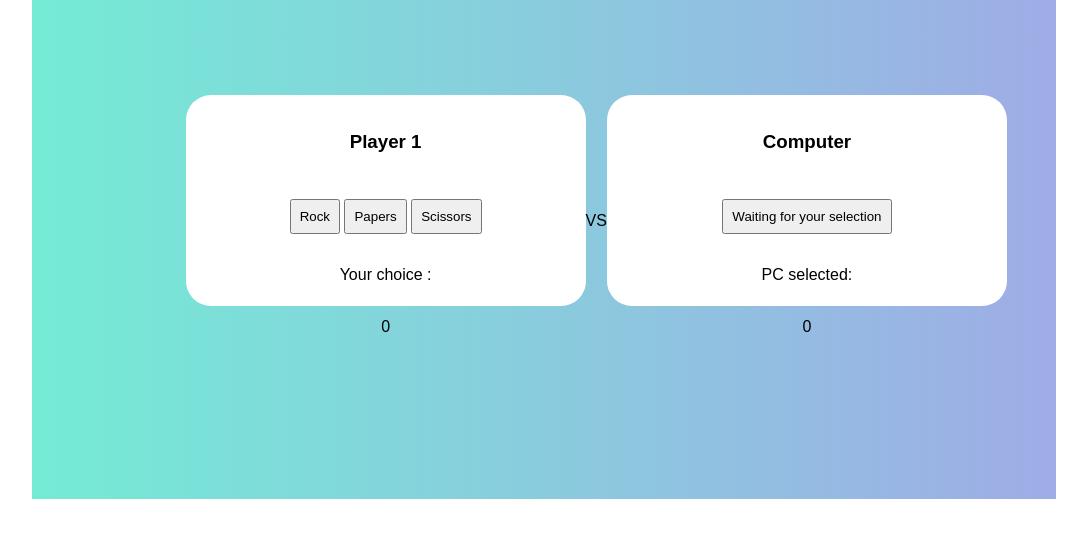
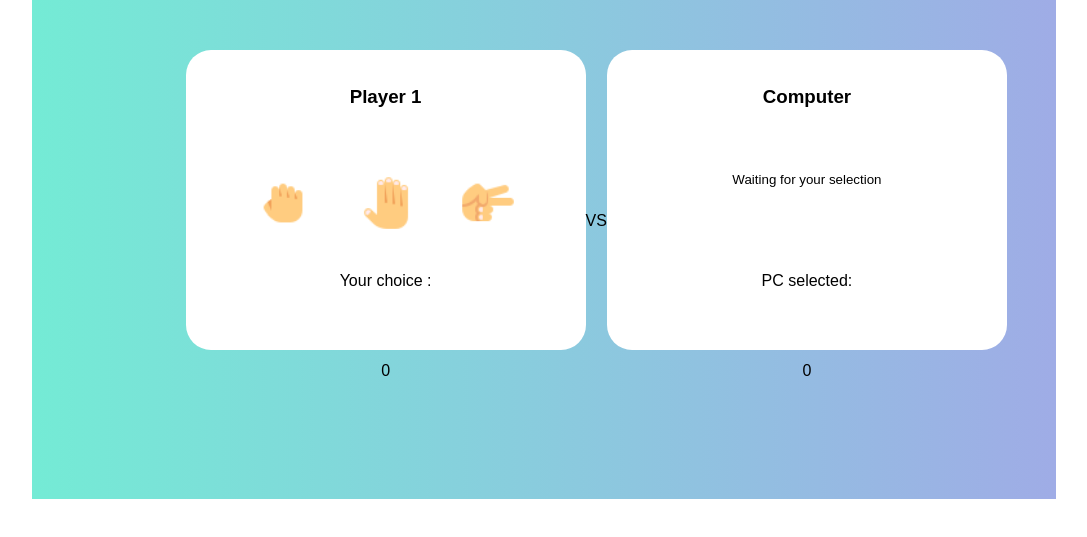
Before and after one commit to Celdama/rock_paper_scissors, a plain HTML site: page index.html in a window 1280 px wide. Shown: the part 221-758 px from the top of the page, without its empty margins (96-1183 px from the left). Drawn offline with Linux system fonts and the light colour scheme.

Commit message:
added img to rock, paper, scissors actions

```diff
--- a/index.html
+++ b/index.html
@@ -19,9 +19,15 @@
           <div class="player-choice">
             <h3>Player 1</h3>
             <div>
-              <button id="rock" class="game-btn">Rock</button>
-              <button id="papers" class="game-btn">Papers</button>
-              <button id="scissors" class="game-btn">Scissors</button>
+              <button id="rock" class="game-btn">
+                <img src="./images/rock.png" alt="">
+              </button>
+              <button id="papers" class="game-btn">
+                <img src="./images/papers.png" alt="">
+              </button>
+              <button id="scissors" class="game-btn">
+                <img src="./images/scissors.png" alt="">
+              </button>
             </div>
             <p class="p-choice">Your choice :</p>
           </div>
@@ -31,8 +37,10 @@
         <div class="display-computer">
           <div class="computer-choice">
             <h3>Computer</h3>
-            <div>
-              <button class="c-choice-btn">Waiting for your selection</button>
+            <div class="display-computer-choice">
+              <button class="c-choice-btn">
+                <span>Waiting for your selection</span>
+              </button>
             </div>
             <p class="c-choice">PC selected:</p>
           </div>
--- a/script.js
+++ b/script.js
@@ -8,6 +8,7 @@ const roundTracker = document.querySelector('.round-tracker');
 const playerChoice = document.querySelector('.p-choice');
 const computerChoice = document.querySelector('.c-choice');
 const computerChoiceBtn = document.querySelector('.c-choice-btn');
+const displayComputerChoice = document.querySelector('.display-computer-choice');
 
 console.log(displayPlayerScore);
 
@@ -104,12 +105,21 @@ const game = (result) => {
   }
 };
 
+const createComputerChoiceImg = (choice) => {
+  const computerChoiceImg = document.createElement('img');
+  computerChoiceImg.src = `./images/${choice}.png`;
+
+  return computerChoiceImg;
+};
+
 const launchGame = (playerSelection) => {
   const computerSelection = computerPlay();
   const resultRound = playRound(playerSelection, computerSelection);
   playerChoice.textContent = `Your choice : ${playerSelection}`;
   computerChoice.textContent = `PC selected : ${computerSelection}`;
-  computerChoiceBtn.textContent = computerSelection;
+  computerChoiceBtn.textContent = '';
+  computerChoiceBtn.appendChild(createComputerChoiceImg(computerSelection));
+
   game(resultRound);
 };
 
--- a/style.css
+++ b/style.css
@@ -44,6 +44,7 @@ height: 60%;
   padding: 22px 42px;
   text-align: center;
   width: 400px;
+  height: 300px;
   max-width: 420px;
   /* border: 1px solid blue; */
   background: #fff;
@@ -56,6 +57,25 @@ height: 60%;
 
 .player-choice div, .computer-choice div {
   padding: 32px 0;
+  height: 150px;
+}
+
+.player-choice button, .computer-choice button {
+  margin: 10px;
+  background-color: transparent;
+  border: none;
+  border-radius: 50%;
+  cursor: pointer;
+  transition: all .1s ease-in;
+}
+
+.player-choice button:hover, .computer-choice button:hover {
+  /* outline: 1px solid black; */
+  background-color: #e8e8e4;
+}
+
+.player-choice img, .computer-choice img {
+  height: 62px;
 }
 
 .player-score, .computer-score {
```
Also changed, not shown: bg.jpg (deleted), images/papers.png (added), images/rock.png (added), images/scissors.png (added).
